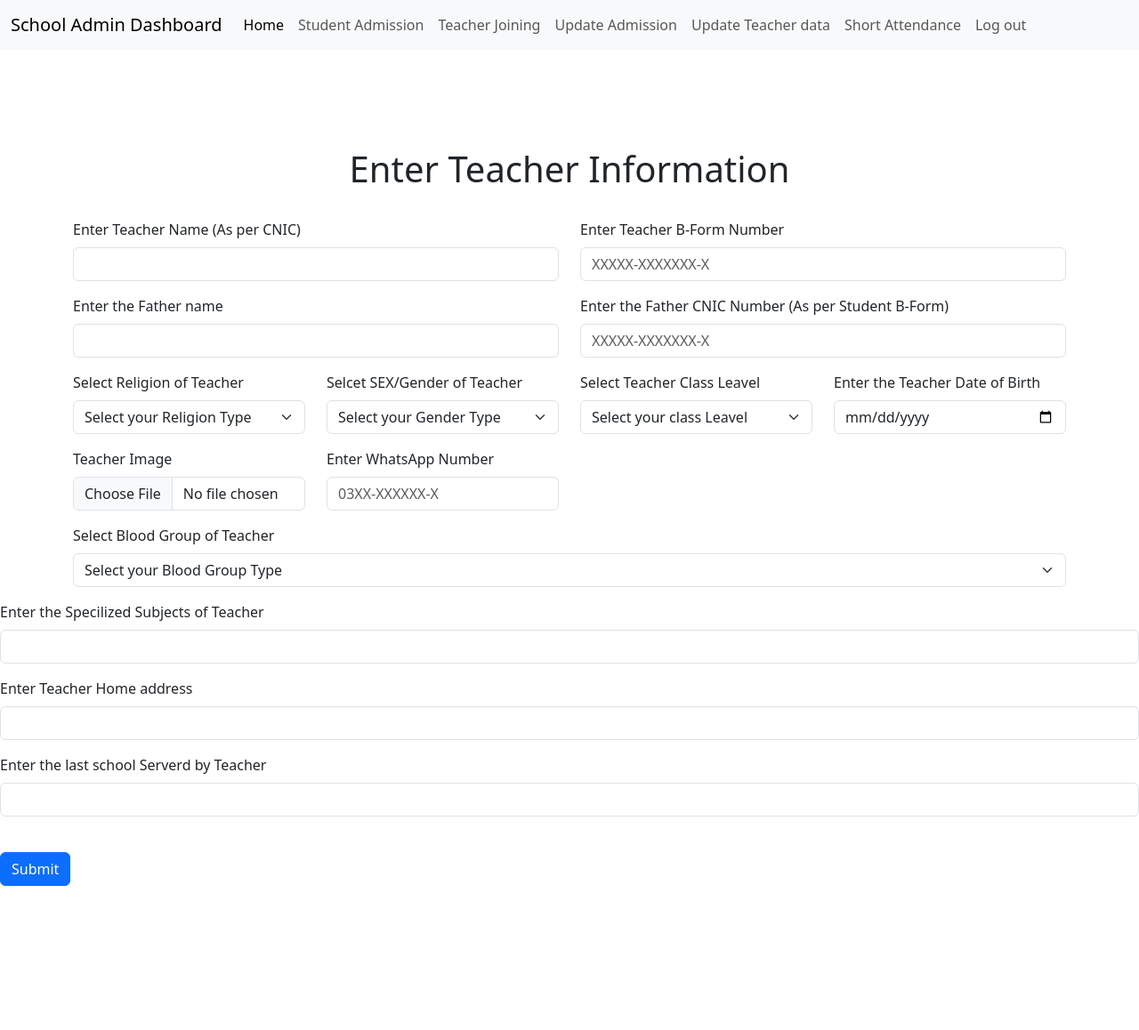
After one commit to AbdulBaseer7896/E-schooly, a Flask app: template templates/school_admin_URLs/teacher_joining.html in a window 1280 px wide. The commit adds this page. Shown: the top 1158 px of the page at 89% size. Run offline with Flask 3, Linux system fonts and the light colour scheme; the template is opened without the code that fills it, so the values that code supplies are empty; a user stored in the database is signed in; some libraries are stand-ins or nearby versions.

```diff
--- a/controller/user_controller.py
+++ b/controller/user_controller.py
@@ -60,10 +60,10 @@ def login():
             session['role'] = user_type
                         # Redirect to the appropriate dashboard based on the user's role
             if session['role'] == 'student':
-                print(data)
                 return redirect(url_for('student_dashboard' , data = data))
             elif session['role'] == 'teacher':
-                return redirect(url_for('teacher_dashboard'))
+                print(data)
+                return redirect(url_for('teacher_dashboard' , data = data))
             elif session['role'] == 'teacher_admin':
                 return redirect(url_for('teacher_admin_dashboard'))
             elif session['role'] == "principal":
--- a/controller/user_dashboards.py
+++ b/controller/user_dashboards.py
@@ -26,8 +26,9 @@ def student_dashboard():
 @app.route('/teacher/dashboard')
 @login_required('teacher')
 def teacher_dashboard():
+    data = request.args.get('data')
     # Functionality for teacher dashboard
-    return render_template("teacher_URLs/teacher_dashboard.html")
+    return render_template("teacher_URLs/teacher_dashboard.html" , data= data)
 
 @app.route('/principal/dashboard')
 @login_required('principal')
--- a/templates/school_admin_URLs/school_admin_temp.html
+++ b/templates/school_admin_URLs/school_admin_temp.html
@@ -32,7 +32,9 @@ Please try this code, -->
                     <div class="navbar-nav">
                         <a class="nav-link active" aria-current="page" href="{{ url_for('hello_world') }}">Home</a>
                         <a class="nav-link" href="{{ url_for('student_admission') }}">Student Admission</a>
+                        <a class="nav-link" href="{{ url_for('teacher_joining_information') }}">Teacher Joining</a>
                         <a class="nav-link" href="{{ url_for('update_admission_data') }}">Update Admission</a>
+                        <a class="nav-link" href="{{ url_for('update_teacher_data') }}">Update Teacher data</a>
                         <a class="nav-link" href="#">Short Attendance</a>
                         <a class="nav-link" href="{{ url_for('logout') }}">Log out</a>
                     </div>
--- /dev/null
+++ b/templates/school_admin_URLs/teacher_joining.html
@@ -0,0 +1,263 @@
+{% extends 'school_admin_URLs/school_admin_temp.html' %}
+
+
+{% block title %}
+school Admin | Teacher Joning
+{% endblock title %}
+
+{% block mainbody %}
+
+<div class=" container big-font">
+    <form action="{{ url_for('teacher_joining_information') }}" method="post">
+        <br>
+        <h1 style="text-align: center;">Enter Teacher Information</h1>
+        <br>
+
+
+        <!-- Name of teacher -->
+        <div class="row">
+            <div class="col-md-6">
+                <div class="mb-3">
+                    <label for="teacher_name" class="form-label">Enter Teacher Name (As per CNIC)</label>
+                    <input name="teacher_name" value="{{data[0][0]}}" type="text" class="form-control" id="teacher_name"
+                        aria-describedby="teacher_name" >
+                </div>
+            </div>
+            <div class="col-md-6">
+
+
+                <!-- Form B number of teacher -->
+                <div class="mb-3">
+                    <label for="cnin_number" class="form-label">Enter Teacher B-Form Number</label>
+                    <input name="cnin_number" value="{{data[0][1]}}" class="form-control" id="cnin_number" aria-describedby="cnin_number"
+                        type="text" maxlength="13" data-inputmask="'mask': '99999-9999999-9'"
+                        placeholder="XXXXX-XXXXXXX-X" >
+                </div>
+
+            </div>
+        </div>
+
+
+        <!-- Father name of teacher -->
+
+        <div class="row">
+            <div class="col-md-6">
+                <div class="mb-3">
+                    <label for="father_name" class="form-label">Enter the Father name</label>
+                    <input name="father_name" value="{{data[0][2]}}" type="text" class="form-control" id="father_name"
+                        aria-describedby="father_name">
+                </div>
+            </div>
+            <div class="col-md-6">
+                <!-- CNIC numebr of father -->
+                <div class="mb-3">
+                    <label for="father_cinc" class="form-label">Enter the Father CNIC Number (As per Student
+                        B-Form)</label>
+                    <input name="father_cinc" value="{{data[0][3]}}" type="text" class="form-control" id="father_cinc"
+                        aria-describedby="father_cinc" maxlength="13" data-inputmask="'mask': '99999-9999999-9'"
+                        placeholder="XXXXX-XXXXXXX-X" >
+                </div>
+
+            </div>
+        </div>
+
+        <!-- Religion of teacher -->
+
+        <div class="row">
+            <div class="col-md-3">
+                <div class="mb-3">
+                    <label for="teacher_religion" class="form-label">Select Religion of Teacher</label>
+                    <!-- <input name="teacher_religion" type="email" class="form-control" id="teacher_religion" aria-describedby="teacher_religion"> -->
+                    <div>
+                        <select name="teacher_religion" value="{{data[0][4]}}" id="usertypes" class="form-select"
+                            aria-label="Default select example">
+                            <option selected> Select your Religion Type </option>
+                            <option value='Muslim' name="teacher_religion">Muslim</option>
+                            <option value='Christian' name="">Christian</option>
+                            <option value='Other' name="">Other</option>
+                        </select>
+                    </div>
+                </div>
+
+            </div>
+            <div class="col-md-3">
+
+                <!-- Sex / Gender of teacher -->
+                <div class="mb-3">
+                    <label for="teacher_gender" class="form-label">Selcet SEX/Gender of Teacher</label>
+                    <!-- <input name="teacher_gender" type="email" class="form-control" id="teacher_gender" aria-describedby="teacher_gender"> -->
+                    <div>
+                        <select name="teacher_gender" value="{{data[0][5]}}" id="usertypes" class="form-select"
+                            aria-label="Default select example">
+                            <option selected> Select your Gender Type </option>
+                            <option value='Male' name="teacher_gender">Male</option>
+                            <option value='Female' name="teacher_gender">Female</option>
+                            <option value='Other' name="teacher_gender">Other</option>
+                        </select>
+                    </div>
+                </div>
+
+
+            </div>
+            <div class="col-md-3">
+
+
+
+                <!-- CLass Of student -->
+                <div class="mb-3">
+                    <label for="teaching_class" class="form-label">Select Teacher Class Leavel</label>
+                    <!-- <input name="teaching_class" type="email" class="form-control" id="teaching_class" aria-describedby="teaching_class"> -->
+                    <select name="teaching_class" value="{{data[0][6]}}" id="teaching_class" class="form-select"
+                        aria-label="Default select example">
+                        <option selected> Select your class Leavel </option>
+                        <option value='pg' name="teaching_class">Play Group</option>
+                        <option value='perp' name="teaching_class">Class Prep</option>
+                        <option value='kg' name="teaching_class">Class KG</option>
+                        <option value='1' name="teaching_class">Class 1</option>
+                        <option value='2' name="teaching_class">Class 2</option>
+                        <option value='3' name="teaching_class">Class 3</option>
+                        <option value='4' name="teaching_class">Class 4</option>
+                        <option value='5' name="teaching_class">Class 5</option>
+                        <option value='6' name="teaching_class">Class 6</option>
+                        <option value='7' name="teaching_class">Class 7</option>
+                        <option value='8' name="teaching_class">Class 8</option>
+                        <option value='9' name="teaching_class">Class 9</option>
+                        <option value='10' name="teaching_class">Class 10</option>
+                        <option value='11' name="teaching_class">Class 11</option>
+                        <option value='12' name="teaching_class">Class 12</option>
+                    </select>
+                </div>
+
+
+            </div>
+            <div class="col-md-3">
+
+                <!-- Date of Birth of teacher -->
+                <div class="mb-3">
+                    <label for="teacher_dob" class="form-label">Enter the Teacher Date of Birth</label>
+                    <input name="teacher_dob" value="{{data[0][7]}}" type="date" class="form-control" id="teacher_dob"
+                        aria-describedby="teacher_dob">
+                </div>
+
+
+            </div>
+        </div>
+
+
+
+
+        <!-- teacher Picture -->
+        <div class="row">
+        <div class="col-md-3">
+            <div class="mb-3">
+                <label for="teacher_image" class="form-label">Teacher Image</label>
+                <input name="teacher_image" value="{{data[0][8]}}" type="file" class="form-control" id="teacher_image"
+                    aria-describedby="teacher_image">
+            </div>
+        </div>
+
+        <!-- WhatsApp number of teacher -->
+            <div class="col-md-3">
+                <div class="mb-3">
+                    <label for="whatsApp_number" class="form-label">Enter WhatsApp Number</label>
+                    <input name="whatsApp_number" value="{{data[0][9]}}" class="form-control" id="whatsApp_number"
+                        aria-describedby="whatsApp_number" type="text" maxlength="11"
+                        data-inputmask="'mask': '0300-000000-0'" placeholder="03XX-XXXXXX-X" required>
+                </div>
+
+            </div>
+            <!-- <div class="col-md-3"> -->
+
+                <!-- class in which lasts studying -->
+                <!-- <div class="mb-3"> -->
+                    <!-- <label for="last_school_class" class="form-label">Enter the Class in which lasts studying</label> -->
+                    <!-- <input name="last_school_class" type="email" class="form-control" id="last_school_class" aria-describedby="last_school_class"> -->
+                    <!-- <select name="last_school_class" value="{{data[0][10]}}" id="last_school_class" class="form-select"
+                        aria-label="Default select example">
+                        <option selected> Select your class Type </option>
+                        <option value='pg' name="last_school_class">Play Group</option>
+                        <option value='perp' name="last_school_class">Class Prep</option>
+                        <option value='kg' name="last_school_class">Class KG</option>
+                        <option value='1' name="last_school_class">Class 1</option>
+                        <option value='2' name="last_school_class">Class 2</option>
+                        <option value='3' name="last_school_class">Class 3</option>
+                        <option value='4' name="last_school_class">Class 4</option>
+                        <option value='5' name="last_school_class">Class 5</option>
+                        <option value='6' name="last_school_class">Class 6</option>
+                        <option value='7' name="last_school_class">Class 7</option>
+                        <option value='8' name="last_school_class">Class 8</option>
+                        <option value='9' name="last_school_class">Class 9</option>
+                        <option value='10' name="last_school_class">Class 10</option>
+                        <option value='11' name="last_school_class">Class 11</option>
+                        <option value='12' name="last_school_class">Class 12</option>
+                    </select>
+                </div> -->
+
+
+                <!--    class in which now seeks admission
+        <div class="mb-3">
+            <label for="exampleInputEmail1" class="form-label">Email address</label>
+            <input name="email_login" type="email" class="form-control" id="exampleInputEmail1" aria-describedby="emailHelp">
+        </div> -->
+
+            <!-- </div> -->
+            <!-- <div class="col-md-3"> -->
+
+                <!-- Blood Group -->
+                <div class="mb-3">
+                    <label for="teacher_blood" class="form-label">Select Blood Group of Teacher</label>
+                    <!-- <input name="teacher_blood" type="email" class="form-control" id="teacher_blood" aria-describedby="teacher_blood"> -->
+
+                    <select name="teacher_blood" value="{{data[0][11]}}" id="teacher_blood" class="form-select"
+                        aria-label="Default select example">
+                        <option selected> Select your Blood Group Type </option>
+                        <option value='A+' name="teacher_blood">A RhD positive (A+)</option>
+                        <option value='A-' name="teacher_blood">A RhD negative (A-)</option>
+                        <option value='B+' name="teacher_blood">B RhD positive (B+)</option>
+                        <option value='B-' name="teacher_blood">B RhD negative (B-)</option>
+                        <option value='O+' name="teacher_blood">O RhD positive (O+)</option>
+                        <option value='O-' name="teacher_blood">O RhD negative (O-)</option>
+                        <option value='AB+' name="teacher_blood">AB RhD positive (AB+)</option>
+                        <option value='AB-' name="teacher_blood">AB RhD negative (AB-)</option>
+                        <option value='None' name="teacher_blood">Not conformed</option>
+                    </select>
+
+                </div>
+
+            </div>
+        </div>
+
+        <!-- specilized subjects -->
+        <div class="mb-3">
+            <label for="specilized_subject" class="form-label">Enter the Specilized Subjects of Teacher</label>
+            <input name="specilized_subject" value="{{data[0][12]}}" type="text" class="form-control" id="specilized_subject"
+                aria-describedby="specilized_subject">
+        </div>
+
+        <!-- Address of teacher  -->
+        <div class="mb-3">
+            <label for="teacher_address"  class="form-label">Enter Teacher Home address</label>
+            <input name="teacher_address" value="{{data[0][11]}}" type="text" class="form-control" id="teacher_address"
+                aria-describedby="teacher_address">
+        </div>
+
+        <!-- Last school attended -->
+        <div class="mb-3">
+            <label for="last_school" class="form-label">Enter the last school Serverd by Teacher</label>
+            <input name="last_school"value="{{data[0][13]}}" type="text" class="form-control" id="last_school" aria-describedby="last_school">
+        </div>
+
+
+
+
+        <br>
+        <input type="submit" class="btn btn-primary"></input>
+
+        <br>
+        <br><br>
+        <!-- <a href="{{ url_for('forget_password') }}">Forget Password</a> -->
+    </form>
+</div>
+<br>
+<br><br><br><br><br><br><br><br><br><br><br><br><br><br><br><br><br><br><br><br><br><br><br><br>
+{% endblock mainbody %}
--- a/templates/teacher_URLs/teacher_temp.html
+++ b/templates/teacher_URLs/teacher_temp.html
@@ -24,9 +24,10 @@
                 <div class="collapse navbar-collapse" id="navbarNavAltMarkup">
                     <div class="navbar-nav">
                         <a class="nav-link active" aria-current="page" href="{{ url_for('hello_world') }}">Home</a>
+                        <a class="nav-link" href="{{ url_for('teacher_profile') }}?data={{ data }}">Profile</a>
                         <a class="nav-link" href="#">Mark Attendance</a>
+                        <a class="nav-link" href="{{ url_for('upload_dairy')}}">Upload Dairy</a>
                         <a class="nav-link" href="#">Upload Result</a>
-                        <a class="nav-link" href="#">Upload Dairy</a>
                         <a class="nav-link" href="{{ url_for('logout') }}">Log out</a>
                     </div>
                 </div>
```
Also changed, not shown: controller/teacher_controller.py (added, +41 -0 lines), model/school_admin_model.py (+37 -3 lines), model/teacher_model.py (added, +37 -0 lines), templates/school_admin_URLs/update_teacher_data.html (added, +45 -0 lines), templates/teacher_URLs/teacher_profile.html (added, +180 -0 lines), templates/teacher_URLs/upload_dairy.html (added, +12 -0 lines).
